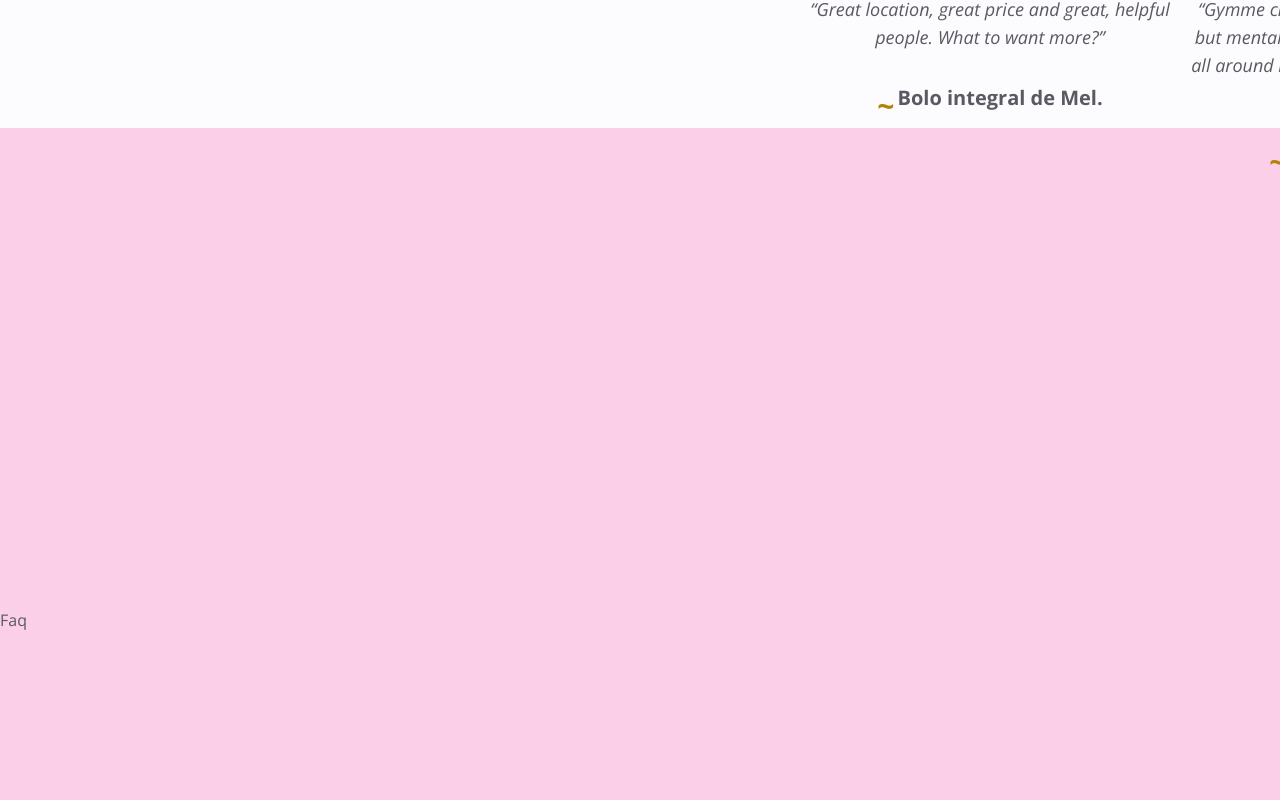
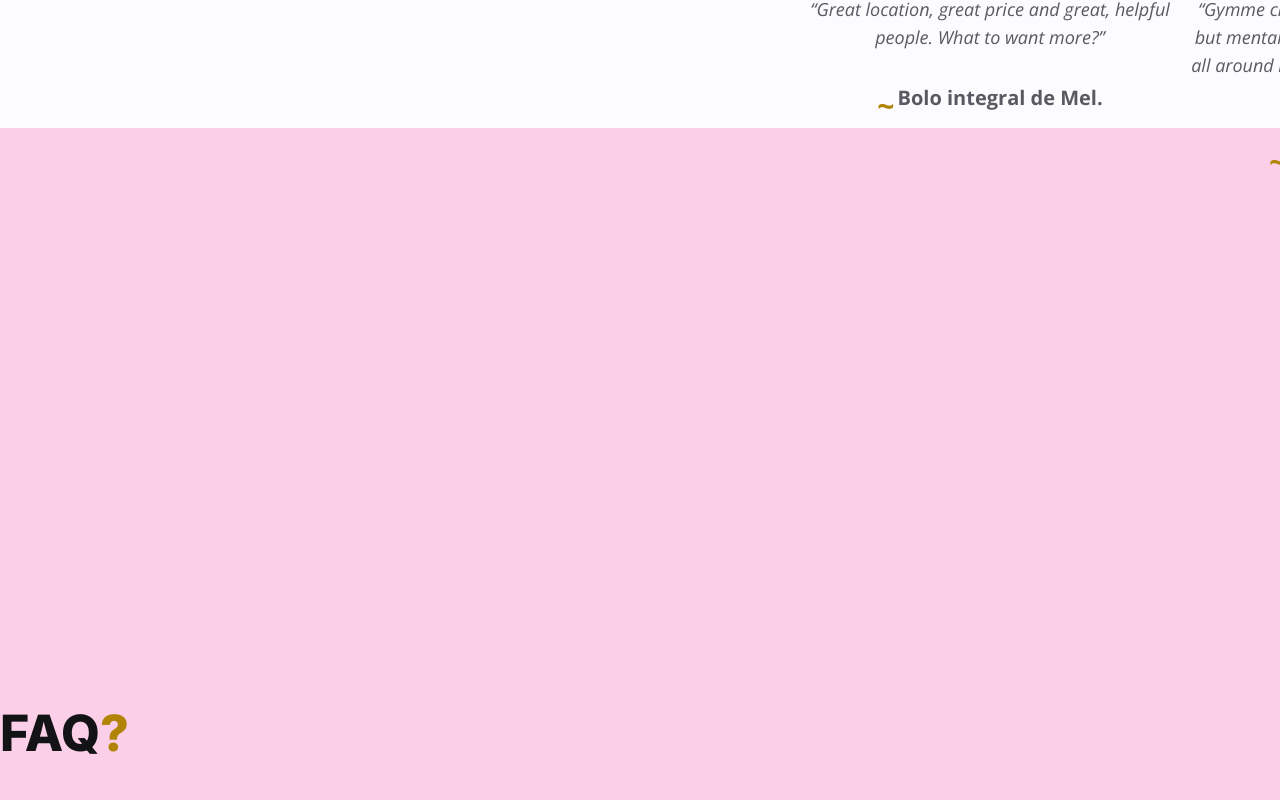
Before and after one commit to k-nylander/Mel_Selvagem-free, a React (Create React App) app: page / in a window 1280 px wide. Shown: the part 2480-3280 px from the top of the page. Built offline with nearby package versions, Linux system fonts and the light colour scheme; the HTML template or start-up script is replaced by a standard one.

Commit message:
feat: faq part 4

```diff
--- a/src/components/Faq.js
+++ b/src/components/Faq.js
@@ -11,7 +11,16 @@ const Faq = () => {
   const { icon, title, accordions } = faq;
   return (
     <section className='bg-pink-200 section pt-[480px] lb:pt-[280px]'>
-      Faq
+      <div>
+        {/* section title */}
+        <div>
+          <img className='lg:hidden' src={icon} alt=''/>
+          <h2 className='h2 section-title lg:mt-[100px]'>
+            {title}
+            <span className='text-primary-400'>?</span>
+          </h2>
+        </div>
+      </div>
     </section>
   );
 };
```
